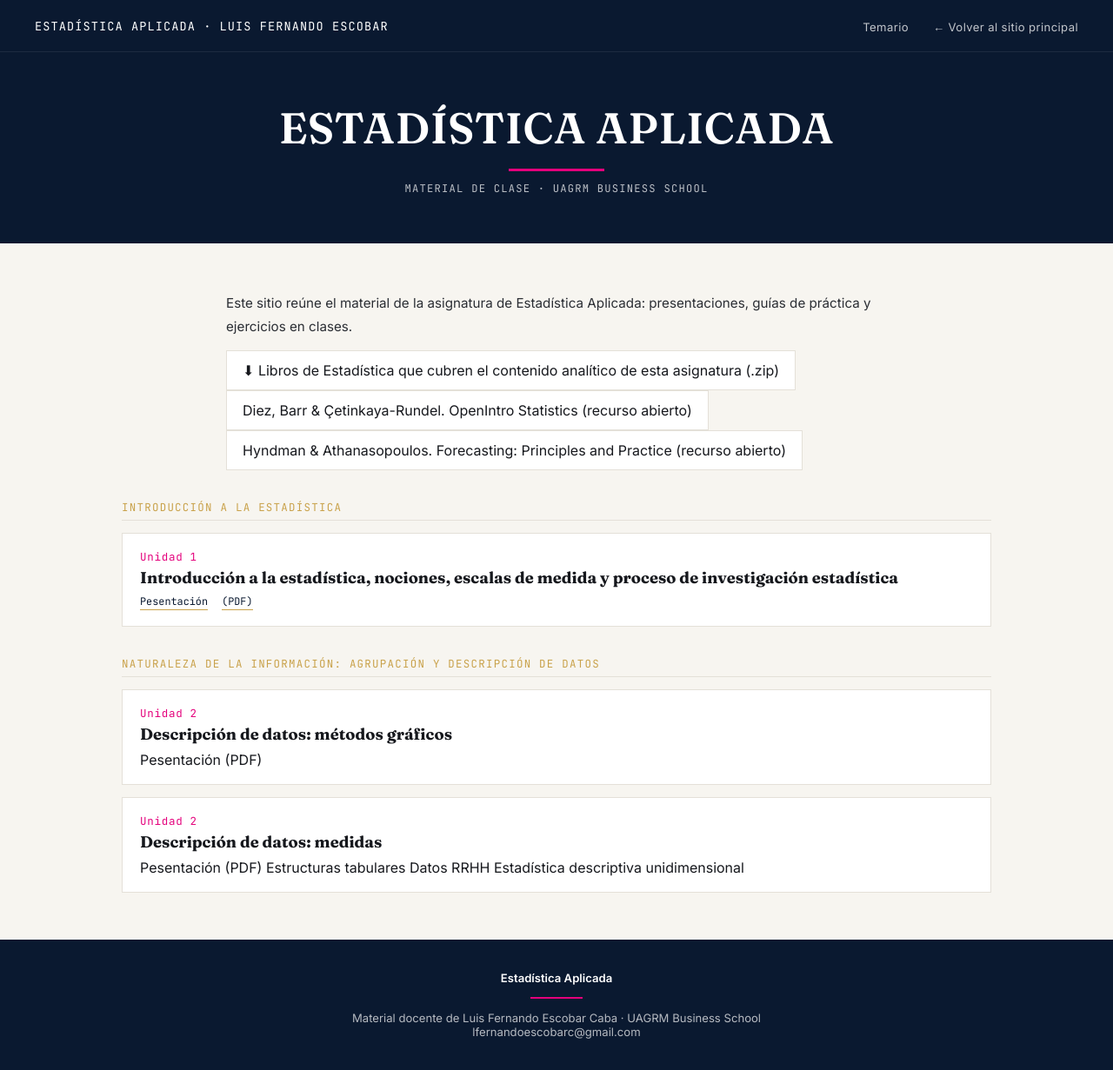
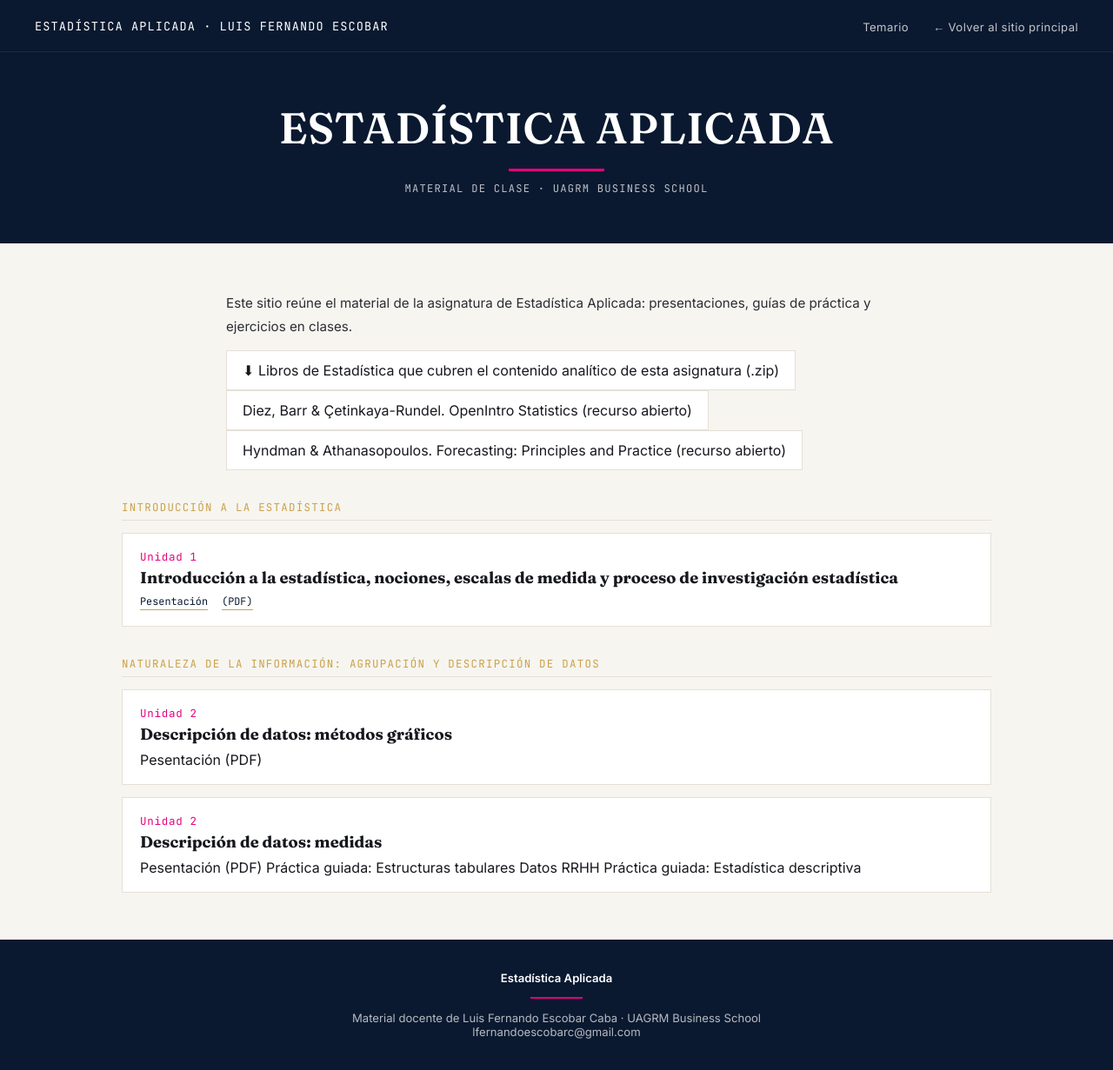
Before and after one commit to LFernandoEscobarC/estadistica, a Jekyll site: the page built from index.md, in a window 1280 px wide and 1231 px high. Shown: the whole window at 87% size. Built offline with Jekyll 4.4.1, drawn with Linux system fonts in a browser that asks for light colours.

Commit message:
Update index.md

```diff
--- a/index.md
+++ b/index.md
@@ -36,7 +36,7 @@ title: Temario
   <ul class="class-list">
     <li class="class-item">
       <div class="cnum">Unidad 1</div>
-      <h3>Introducción a la estadística, nociones, escalas de medida y proceso de investigación estadística </h3>
+      <h3>Introducción a la estadística, nociones, escalas de medida y proceso de investigación estadística</h3>
       <div class="mat-links">
         <a href="https://raw.githack.com/Lufesc/EstAplic2026/main/Contenido/01-intro/01-intro.html">Pesentación</a>
         <a href="https://raw.githack.com/Lufesc/EstAplic2026/main/Contenido/01-intro/01-intro.pdf">(PDF)</a>
@@ -57,9 +57,9 @@ title: Temario
       <h3>Descripción de datos: medidas</h3>
         <a href="https://raw.githack.com/Lufesc/EstAplic2026/main/Contenido/02-descripcion/02-describiendo-datos-numerica.html">Pesentación</a>
         <a href="https://raw.githack.com/Lufesc/EstAplic2026/main/Contenido/02-descripcion/02-describiendo-datos-numerica.pdf">(PDF)</a>
-      <a href="https://lufesc.github.io/Estructurastabularded/">Estructuras tabulares</a>
+      <a href="https://lufesc.github.io/Estructurastabularded/">Práctica guiada: Estructuras tabulares</a>
       <a href="https://raw.githack.com/Lufesc/EstAplic2026/main/Practicas/Data.csv">Datos RRHH</a>
-      <a href="https://lufesc.github.io/EstadisticaDescriptiva/">Estadística descriptiva unidimensional</a>
+      <a href="https://lufesc.github.io/EstadisticaDescriptiva/">Práctica guiada: Estadística descriptiva</a>
     </li>
   </ul>
 
```
